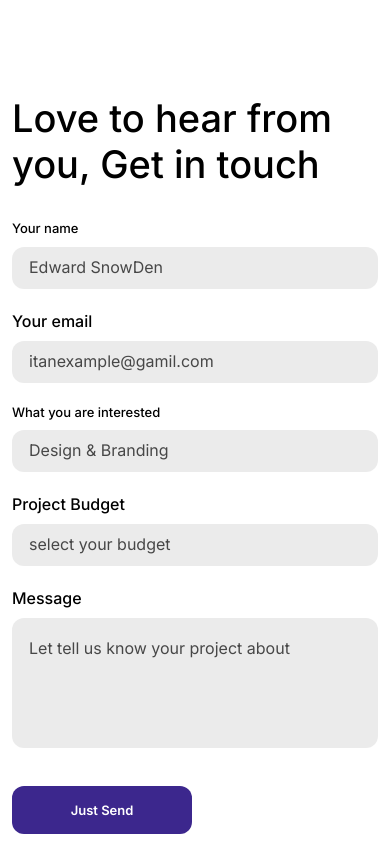
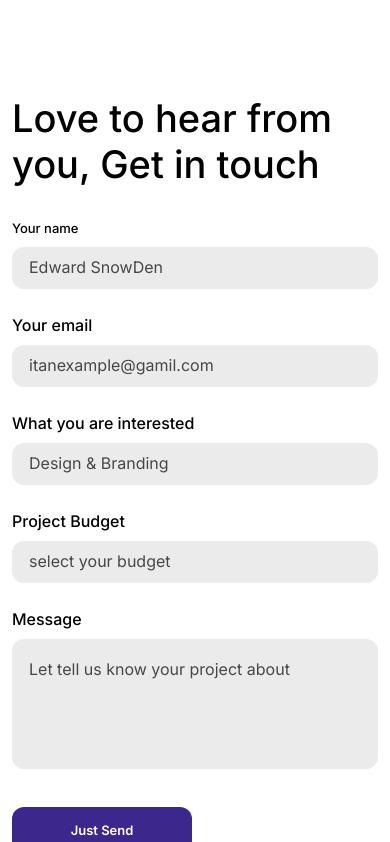
Before and after one commit to neharadialcode/bootstrap-common-components, a React (Create React App) app: page /form in a window 390 px wide. Shown: the top 842 px of the page. Built offline with nearby package versions, Linux system fonts and the light colour scheme.

Commit message:
update form and get in touch

```diff
--- a/src/components/form/CenterForm.jsx
+++ b/src/components/form/CenterForm.jsx
@@ -40,7 +40,7 @@ const CenterForm = () => {
             onSubmit={(e) => OnsubmitHandler(e)}
             className="row align-items-center"
           >
-            <div className="col-sm-6 col-12 d-flex flex-column align-items-end justify-content-center mb-sm-0 mb-2 pb-sm-0 pb-2">
+            <div className="col-sm-6 col-12 d-flex flex-column align-items-end justify-content-center mb-1">
               <input
                 type="text"
                 placeholder="Your name"
@@ -60,7 +60,7 @@ const CenterForm = () => {
                 )}
               </p>
             </div>
-            <div className="col-sm-6 col-12">
+            <div className="col-sm-6 col-12 mb-1">
               <input
                 type="email"
                 placeholder="Email"
--- a/src/components/form/FullForm.jsx
+++ b/src/components/form/FullForm.jsx
@@ -60,8 +60,8 @@ const FullForm = () => {
               typicalForm !== ""
             )}
           </div>
-          <div className=" col-sm-6 col-12 input_bottom_space mb-sm-0 position-relative">
-            <p className=" ff_inter fw-medium fs_16 text-black mb-2 text-start">
+          <div className="col-sm-6 col-12 input_bottom_space mb-sm-0 position-relative mt-1 mt-sm-0">
+            <p className="ff_inter fw-medium fs_16 text-black mb-2 text-start">
               Your email
             </p>
             <input
@@ -89,8 +89,8 @@ const FullForm = () => {
         </div>
         {/* input 2 */}
         <div className="row input_bottom_space_sm position-relative">
-          <div className="col-sm-6 col-12 input_bottom_space mb-sm-0 position-relative">
-            <p className="ff_inter fw-medium fs_sm text-black mb-2 text-start">
+          <div className="col-sm-6 col-12 input_bottom_space mb-sm-0 position-relative mt-1 mt-sm-0">
+            <p className="ff_inter fw-medium  text-black mb-2 text-start">
               What you are interested
             </p>
             <input
@@ -111,7 +111,7 @@ const FullForm = () => {
             )}
           </div>
           <div className="col-sm-6 col-12 input_bottom_space mb-sm-0 position-relative">
-            <p className="ff_inter fw-medium fs_16 text-black mb-2 text-start">
+            <p className="ff_inter fw-medium fs_16 text-black mb-2 text-start mt-1 mt-sm-0">
               Project Budget
             </p>
             <input
@@ -134,7 +134,7 @@ const FullForm = () => {
         </div>
         {/* textarea */}
         <div className="w-100 input_bottom_space position-relative pb-2">
-          <p className="ff_inter fw-medium fs_16 text-black mb-2 text-start">
+          <p className="ff_inter fw-medium fs_16 text-black mb-2 text-start mt-1 mt-sm-0">
             Message
           </p>
           <textarea
--- a/src/components/form/GetInTouch.jsx
+++ b/src/components/form/GetInTouch.jsx
@@ -4,9 +4,9 @@ import { Container } from "react-bootstrap";
 const GetInTouch = () => {
   return (
     <>
-      <div className="touch_bg">
-        <Container>
-          <div className=" d-flex justify-content-center align-items-center flex-column h-100">
+      <div className="touch_bg py-5">
+        <Container className="py-lg-5">
+          <div className="d-flex justify-content-center align-items-center flex-column h-100">
             <p className="text-white fw-semibold fs_xl text-center mb-3">
               Get In Touch
             </p>
--- a/src/form.css
+++ b/src/form.css
@@ -184,8 +184,6 @@
   background-image: url(./assets/images/png/getTouchBg.png);
   background-repeat: no-repeat;
   background-size: cover;
-  padding-top: 100px;
-  padding-bottom: 100px;
 }
 .touch_btn {
   width: 191px;
```
